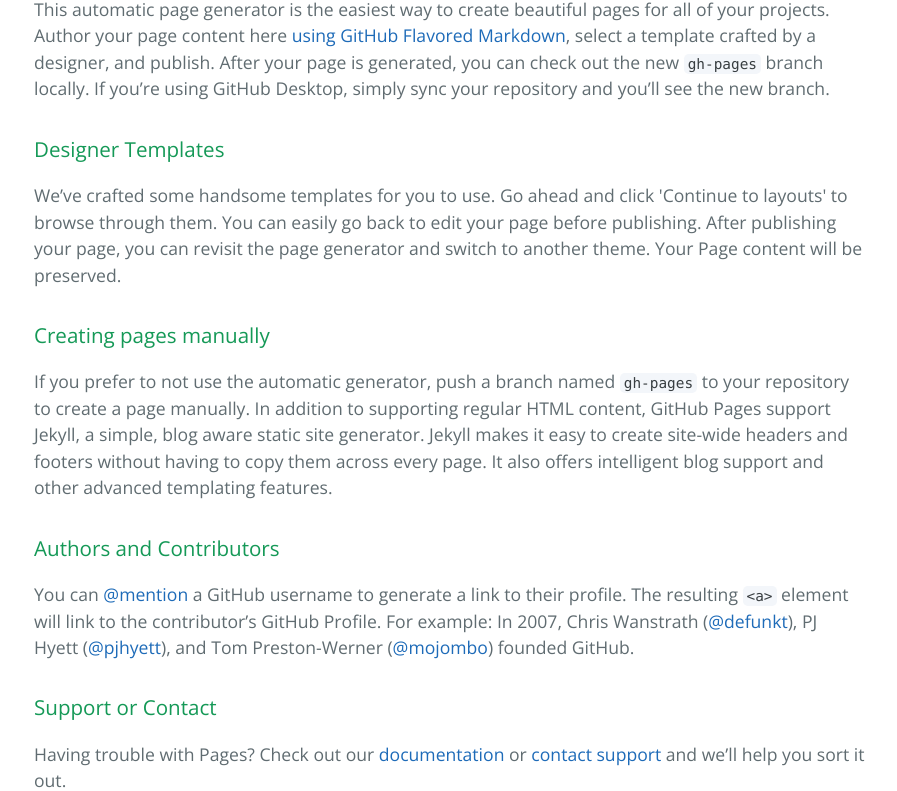
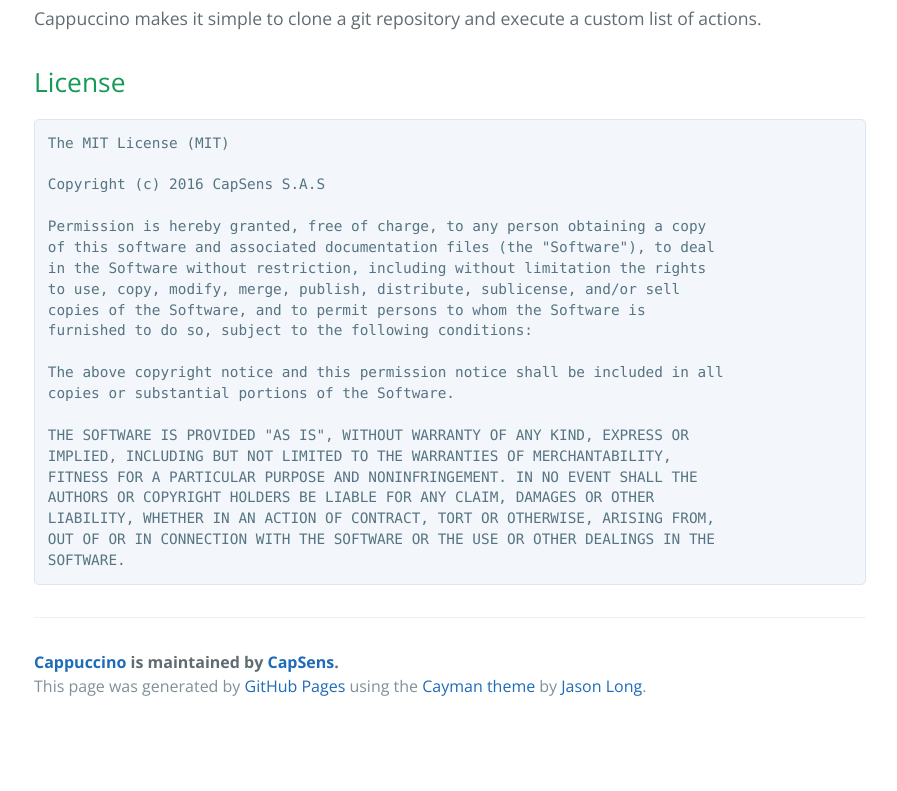
Before and after one commit to CapSens/cappuccino, a plain HTML site: page index.html in a window 1280 px wide. Shown: the part 467-1258 px from the top of the page, without its empty margins (190-1087 px from the left). After the commit the page ends 1197 px from the top, so only its background shows below. Drawn offline with nearby package versions, Linux system fonts and the light colour scheme.

```diff
--- a/index.html
+++ b/index.html
@@ -19,30 +19,36 @@
     </section>
 
     <section class="main-content">
-      <h3>
-<a id="welcome-to-github-pages" class="anchor" href="#welcome-to-github-pages" aria-hidden="true"><span aria-hidden="true" class="octicon octicon-link"></span></a>Welcome to GitHub Pages.</h3>
+      <h2>
+<a id="cappuccino" class="anchor" href="#cappuccino" aria-hidden="true"><span aria-hidden="true" class="octicon octicon-link"></span></a>Cappuccino</h2>
 
-<p>This automatic page generator is the easiest way to create beautiful pages for all of your projects. Author your page content here <a href="https://guides.github.com/features/mastering-markdown/">using GitHub Flavored Markdown</a>, select a template crafted by a designer, and publish. After your page is generated, you can check out the new <code>gh-pages</code> branch locally. If you’re using GitHub Desktop, simply sync your repository and you’ll see the new branch.</p>
+<p>Cappuccino makes it simple to clone a git repository and execute a custom list of actions.</p>
 
-<h3>
-<a id="designer-templates" class="anchor" href="#designer-templates" aria-hidden="true"><span aria-hidden="true" class="octicon octicon-link"></span></a>Designer Templates</h3>
+<h2>
+<a id="license" class="anchor" href="#license" aria-hidden="true"><span aria-hidden="true" class="octicon octicon-link"></span></a>License</h2>
 
-<p>We’ve crafted some handsome templates for you to use. Go ahead and click 'Continue to layouts' to browse through them. You can easily go back to edit your page before publishing. After publishing your page, you can revisit the page generator and switch to another theme. Your Page content will be preserved.</p>
+<pre><code>The MIT License (MIT)
 
-<h3>
-<a id="creating-pages-manually" class="anchor" href="#creating-pages-manually" aria-hidden="true"><span aria-hidden="true" class="octicon octicon-link"></span></a>Creating pages manually</h3>
+Copyright (c) 2016 CapSens S.A.S
 
-<p>If you prefer to not use the automatic generator, push a branch named <code>gh-pages</code> to your repository to create a page manually. In addition to supporting regular HTML content, GitHub Pages support Jekyll, a simple, blog aware static site generator. Jekyll makes it easy to create site-wide headers and footers without having to copy them across every page. It also offers intelligent blog support and other advanced templating features.</p>
+Permission is hereby granted, free of charge, to any person obtaining a copy
+of this software and associated documentation files (the "Software"), to deal
+in the Software without restriction, including without limitation the rights
+to use, copy, modify, merge, publish, distribute, sublicense, and/or sell
+copies of the Software, and to permit persons to whom the Software is
+furnished to do so, subject to the following conditions:
 
-<h3>
-<a id="authors-and-contributors" class="anchor" href="#authors-and-contributors" aria-hidden="true"><span aria-hidden="true" class="octicon octicon-link"></span></a>Authors and Contributors</h3>
+The above copyright notice and this permission notice shall be included in all
+copies or substantial portions of the Software.
 
-<p>You can <a href="https://help.github.com/articles/basic-writing-and-formatting-syntax/#mentioning-users-and-teams" class="user-mention">@mention</a> a GitHub username to generate a link to their profile. The resulting <code>&lt;a&gt;</code> element will link to the contributor’s GitHub Profile. For example: In 2007, Chris Wanstrath (<a href="https://github.com/defunkt" class="user-mention">@defunkt</a>), PJ Hyett (<a href="https://github.com/pjhyett" class="user-mention">@pjhyett</a>), and Tom Preston-Werner (<a href="https://github.com/mojombo" class="user-mention">@mojombo</a>) founded GitHub.</p>
-
-<h3>
-<a id="support-or-contact" class="anchor" href="#support-or-contact" aria-hidden="true"><span aria-hidden="true" class="octicon octicon-link"></span></a>Support or Contact</h3>
-
-<p>Having trouble with Pages? Check out our <a href="https://help.github.com/pages">documentation</a> or <a href="https://github.com/contact">contact support</a> and we’ll help you sort it out.</p>
+THE SOFTWARE IS PROVIDED "AS IS", WITHOUT WARRANTY OF ANY KIND, EXPRESS OR
+IMPLIED, INCLUDING BUT NOT LIMITED TO THE WARRANTIES OF MERCHANTABILITY,
+FITNESS FOR A PARTICULAR PURPOSE AND NONINFRINGEMENT. IN NO EVENT SHALL THE
+AUTHORS OR COPYRIGHT HOLDERS BE LIABLE FOR ANY CLAIM, DAMAGES OR OTHER
+LIABILITY, WHETHER IN AN ACTION OF CONTRACT, TORT OR OTHERWISE, ARISING FROM,
+OUT OF OR IN CONNECTION WITH THE SOFTWARE OR THE USE OR OTHER DEALINGS IN THE
+SOFTWARE.
+</code></pre>
 
       <footer class="site-footer">
         <span class="site-footer-owner"><a href="https://github.com/CapSens/cappuccino">Cappuccino</a> is maintained by <a href="https://github.com/CapSens">CapSens</a>.</span>
```
Also changed, not shown: params.json (+1 -1 lines).
